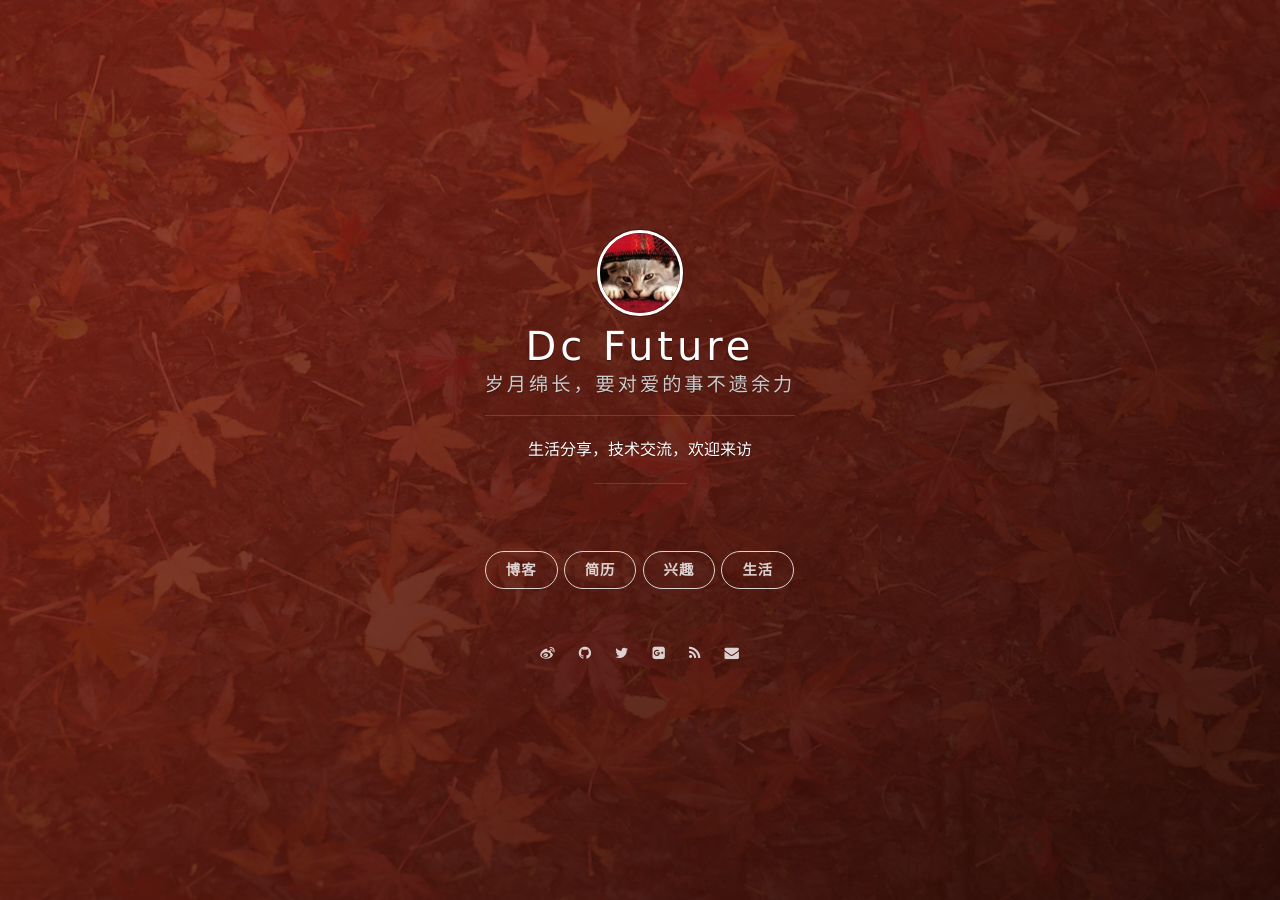
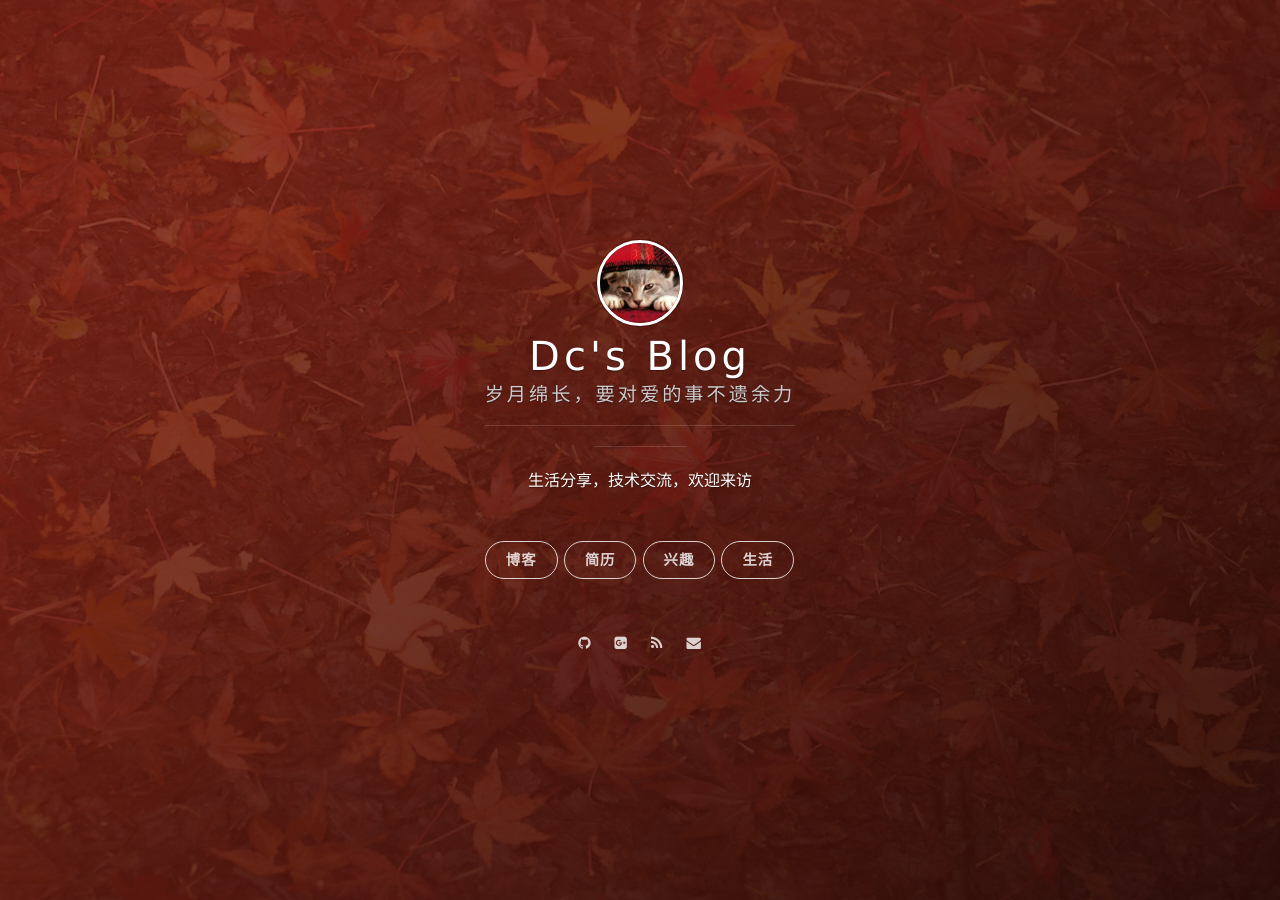
Before and after one commit to GhotsboyD/GhotsboyD.github.io, a Jekyll site: the page built from index.html, in a window 1280 px wide. Built offline with Jekyll 4.4.1, drawn with Linux system fonts in a browser that asks for light colours; nearby versions of some CDN libraries; the list of posts is cut into pages by our own code.

Commit message:
Update _config.yml

```diff
--- a/_config.yml
+++ b/_config.yml
@@ -1,8 +1,8 @@
 # Basic
-title: Dc Future
+title: Dc's Blog
 subtitle: 岁月绵长，要对爱的事不遗余力
-welcome_message:
-description: 生活分享，技术交流，欢迎来访
+welcome_message: 生活分享，技术交流，欢迎来访
+description:
 creator:
 
 
@@ -24,7 +24,7 @@ blog_button:
 nav:
     - {title: 简历, description: 个人简历, url: '/personal_resume'}
     - {title: 兴趣, description: A button, url: '/interesting'}
-    - {title: 生活, description: A button, url: '/interesting'}
+    - {title: 生活, description: A button, url: '/Life'}
 
 # Pagination
 plugins: [jekyll-paginate]
@@ -38,9 +38,8 @@ comment:
 
 # Social
 social:
-    weibo: dc
-    github: onevcat
-    twitter: onevcat
+    github: GhotsboyD
+    twitter:
     gplus: 107108267983477358170
     mail: onev@onevcat.com
 
```
